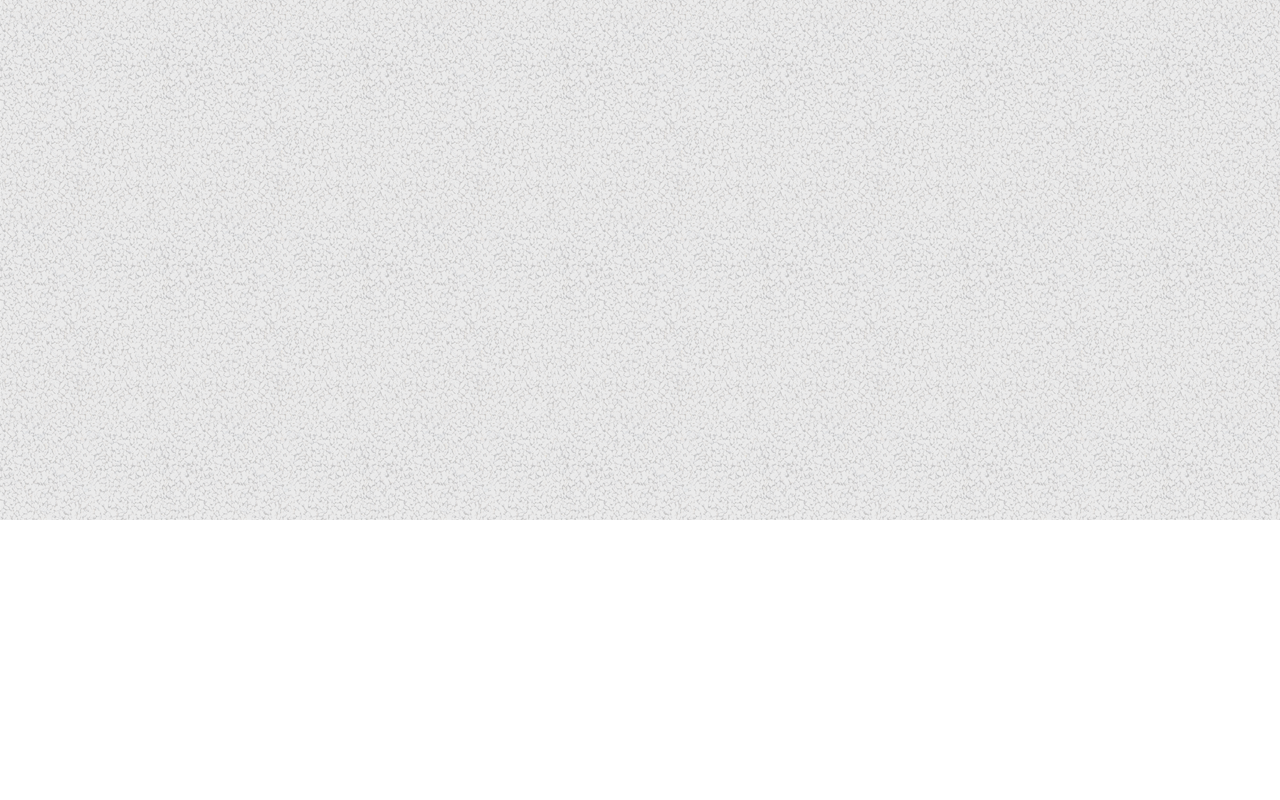
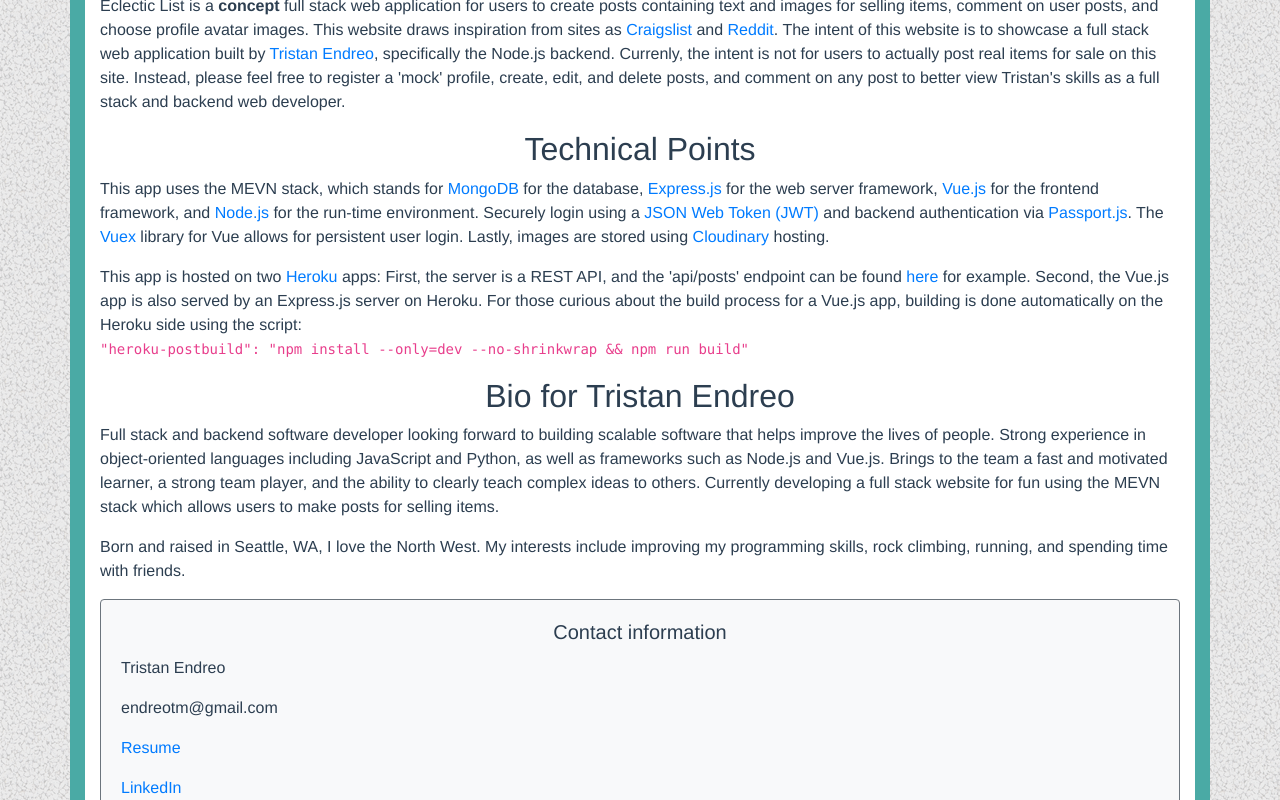
Before and after one commit to EndreoT/Eclectic-List-Client, a Vue app: page /about in a window 1280 px wide. Shown: the part 280-1080 px from the top of the page. Before the commit the page ends 800 px from the top, so only its background shows below. Built offline with nearby package versions, Linux system fonts and the light colour scheme.

Commit message:
added bootstrap class to input in components. Added About.vue

```diff
--- a/server.js
+++ b/server.js
@@ -11,7 +11,7 @@
 app.use(staticFileMiddleware);
 app.use(history({
   disableDotRule: true,
-  verbose: true
+  verbose: true,
 }));
 app.use(staticFileMiddleware);
 
--- a/src/App.vue
+++ b/src/App.vue
@@ -1,6 +1,5 @@
 <template>
   <div id="app">
-
     <!-- Site Header -->
     <header class="container-fluid" id="header">
       <div class="row justify-content-md-center">
@@ -13,6 +12,9 @@
       <div class="row justify-content-md-center" id="navigation">
         <nav class="navbar bg-light">
           <ul class="nav">
+            <li class="nav-item">
+              <router-link to="/about" class="nav-link" href="#">About</router-link>
+            </li>
             <li class="nav-item">
               <router-link to="/categories" class="nav-link" href="#">Categories</router-link>
             </li>
@@ -41,7 +43,6 @@
             <li v-if="authenticated" class="nav-item">
               <label class="nav-link">Logged in as: {{username}}</label>
             </li>
-
           </ul>
         </nav>
 
@@ -66,7 +67,6 @@
             </div>
           </div>
         </div>
-
       </div>
     </header>
     <router-view/>
--- a/src/components/NumberInput.vue
+++ b/src/components/NumberInput.vue
@@ -2,7 +2,7 @@
   <div class="form-group">
     <label>{{field.label}}</label>
     <input
-      class="form-group"
+      class="form-control"
       type="number"
       step="0.01"
       :name="field.name"
--- a/src/components/TextInput.vue
+++ b/src/components/TextInput.vue
@@ -1,8 +1,8 @@
 <template>
   <div class="form-group">
     <h2>{{field.label}}</h2>
-    <textarea
-      class="form-group"
+    <input
+      class="form-control"
       type="text"
       :name="field.name"
       :value="formData[field.name]"
@@ -11,7 +11,7 @@
       :rows="field.rows"
       :cols="field.cols"
       :required="required"
-    ></textarea>
+    >
   </div>
 </template>
 
--- a/src/router.js
+++ b/src/router.js
@@ -9,6 +9,12 @@
   base: process.env.BASE_URL,
   routes: [
     {
+      path: '/about',
+      alias: '/',
+      name: 'about',
+      component: () => import('./views/About.vue'),
+    },
+    {
       path: '/avatar',
       name: 'avatar',
       component: () => import('./views/AvatarImages.vue'),
@@ -18,7 +24,6 @@
     },
     {
       path: '/categories',
-      alias: '/',
       name: 'categories',
       component: () => import('./views/Categories.vue'),
     },
--- /dev/null
+++ b/src/views/About.vue
@@ -0,0 +1,110 @@
+<template>
+  <div class="container" id="page-content">
+    <h1 id="page-title">About</h1>
+    <div class="container" id="content">
+      <h2>Description</h2>
+
+      <p class="text-left">
+        Eclectic List is a
+        <strong>concept</strong> full stack web application for users to create posts containing text and images for selling items,
+        comment on user posts, and choose profile avatar images.
+        This website draws inspiration from sites as
+        <a
+          href="https://seattle.craigslist.org/"
+          target="_blank"
+        >Craigslist</a> and
+        <a href="https://www.reddit.com/" target="_blank">Reddit</a>. The intent of this website is to showcase a full stack web application built by
+        <a
+          href="https://www.linkedin.com/in/tristan-endreo/"
+          target="_blank"
+        >Tristan Endreo</a>, specifically the Node.js backend.
+        Currenly, the intent is not for users to actually post real items for sale on this site. Instead, please feel free to
+        register a 'mock' profile, create, edit, and delete posts, and comment on any post to better view Tristan's skills as
+        a full stack and backend web developer.
+      </p>
+
+      <h2>Technical Points</h2>
+      <p class="text-left">
+        This app uses the MEVN stack, which stands for
+        <a
+          href="https://www.mongodb.com/"
+          target="_blank"
+        >MongoDB</a> for the database,
+        <a href="https://expressjs.com/" target="_blank">Express.js</a> for the web server framework,
+        <a href="https://vuejs.org/" target="_blank">Vue.js</a> for the frontend framework,
+        and
+        <a
+          href="https://nodejs.org/en/"
+          target="_blank"
+        >Node.js</a> for the run-time environment.
+        Securely login using a
+        <a
+          href="https://jwt.io/"
+          target="_blank"
+        >JSON Web Token (JWT)</a> and backend authentication via
+        <a
+          href="http://www.passportjs.org/"
+          target="_blank"
+        >Passport.js</a>.
+        The
+        <a href="https://vuex.vuejs.org/" target="_blank">Vuex</a> library for Vue allows for persistent user login.
+        Lastly, images are stored using
+        <a
+          href="https://cloudinary.com/"
+          target="_blank"
+        >Cloudinary</a> hosting.
+      </p>
+
+      <p class="text-left">
+        This app is hosted on two
+        <a href="https://www.heroku.com/" target="_blank">Heroku</a> apps:
+        First, the server is a REST API, and the 'api/posts' endpoint can be found
+        <a
+          href="https://eclectic-list-server.herokuapp.com/api/posts"
+          target="_blank"
+        >here</a> for example. Second, the Vue.js app is also served by an Express.js server on Heroku. For those curious about the build process for a Vue.js app,
+        building is done automatically on the Heroku side using the script:
+        <br>
+        <code>"heroku-postbuild": "npm install --only=dev --no-shrinkwrap && npm run build"</code>
+      </p>
+
+      <h2>Bio for Tristan Endreo</h2>
+      <p class="text-left">
+        Full stack and backend software developer looking forward to building scalable software that helps improve the lives of people.
+        Strong experience in object-oriented languages including JavaScript and Python, as well as frameworks such as Node.js and Vue.js.
+        Brings to the team a fast and motivated learner, a strong team player, and the ability to clearly teach complex ideas to others.
+        Currently developing a full stack website for fun using the MEVN stack which allows users to make posts for selling items.
+      </p>
+      <p class="text-left">
+        Born and raised in Seattle, WA, I love the North West. My interests include improving my
+        programming
+        skills, rock climbing, running, and spending time with friends.
+      </p>
+
+      <div class="card bg-light mb-3 border-secondary">
+        <div class="card-body">
+          <h5 class="card-title text-center">Contact information</h5>
+          <div class="text-left">
+            <p class="card-text">Tristan Endreo</p>
+            <p class="card-text">endreotm@gmail.com</p>
+            <p class="card-text">
+              <a
+                href="https://drive.google.com/file/d/127uSoTOKZQej0yxdk9wYassOV76OySfx/view?usp=sharing"
+                target="_blank"
+              >Resume</a>
+            </p>
+            <p class="card-text">
+              <a href="https://www.linkedin.com/in/tristan-endreo/" target="_blank">LinkedIn</a>
+            </p>
+            <p class="card-text">
+              <a href="https://endreot.github.io/Bootstrap-Portfolio/" target="_blank">Portfolio</a>
+            </p>
+            <p class="card-text">
+              <a href="https://github.com/EndreoT" target="_blank">Github</a>
+            </p>
+          </div>
+        </div>
+      </div>
+    </div>
+  </div>
+</template>
```
Also changed, not shown: 1 other file (tests, documents, lock files or other folders).
